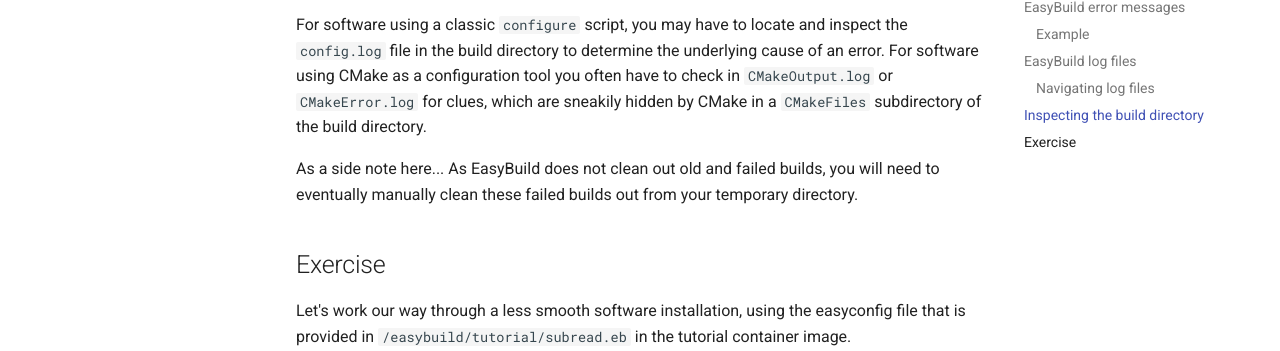
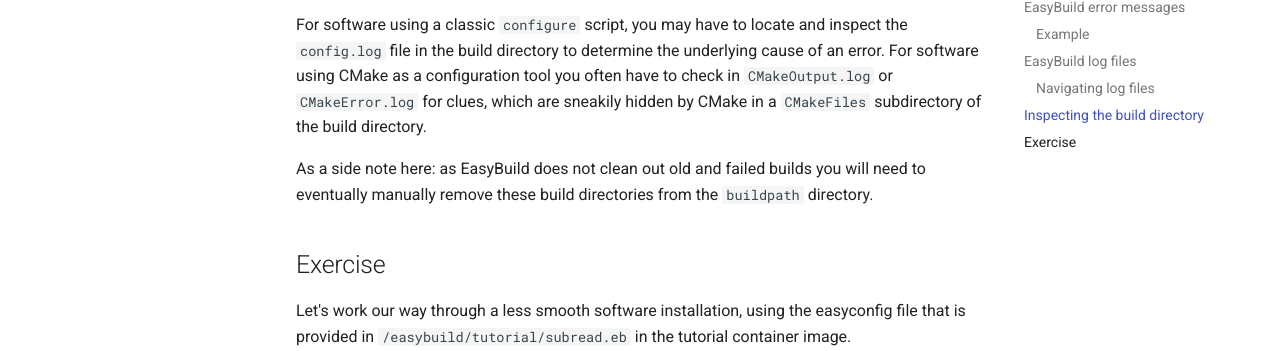
Before and after one commit to easybuilders/easybuild-tutorial, an MkDocs documentation site: the page built from docs/troubleshooting/README.md, in a window 1280 px wide and 900 px high, scrolled down 4187 px. Shown: the part 101-452 px from the top of the window. Built offline with MkDocs 1.6.1 and Material for MkDocs 9.7.7, drawn with Linux system fonts in a browser that asks for light colours.

Commit message:
minor tweak to troubleshooting part

```diff
--- a/docs/troubleshooting/README.md
+++ b/docs/troubleshooting/README.md
@@ -192,7 +192,7 @@
 and inspect the `config.log` file in the build directory to determine the underlying cause of an error. For software using CMake as a configuration tool you often have to check in
 `CMakeOutput.log` or `CMakeError.log` for clues, which are sneakily hidden by CMake in a `CMakeFiles` subdirectory of the build directory.
 
-As a side note here... As EasyBuild does not clean out old and failed builds, you will need to eventually manually clean these failed builds out from your temporary directory.
+As a side note here: as EasyBuild does not clean out old and failed builds you will need to eventually manually remove these build directories from the `buildpath` directory.
 
 ## Exercise
 
```
Also changed, not shown: other parts of docs/troubleshooting/README.md (+1 -1 lines).
